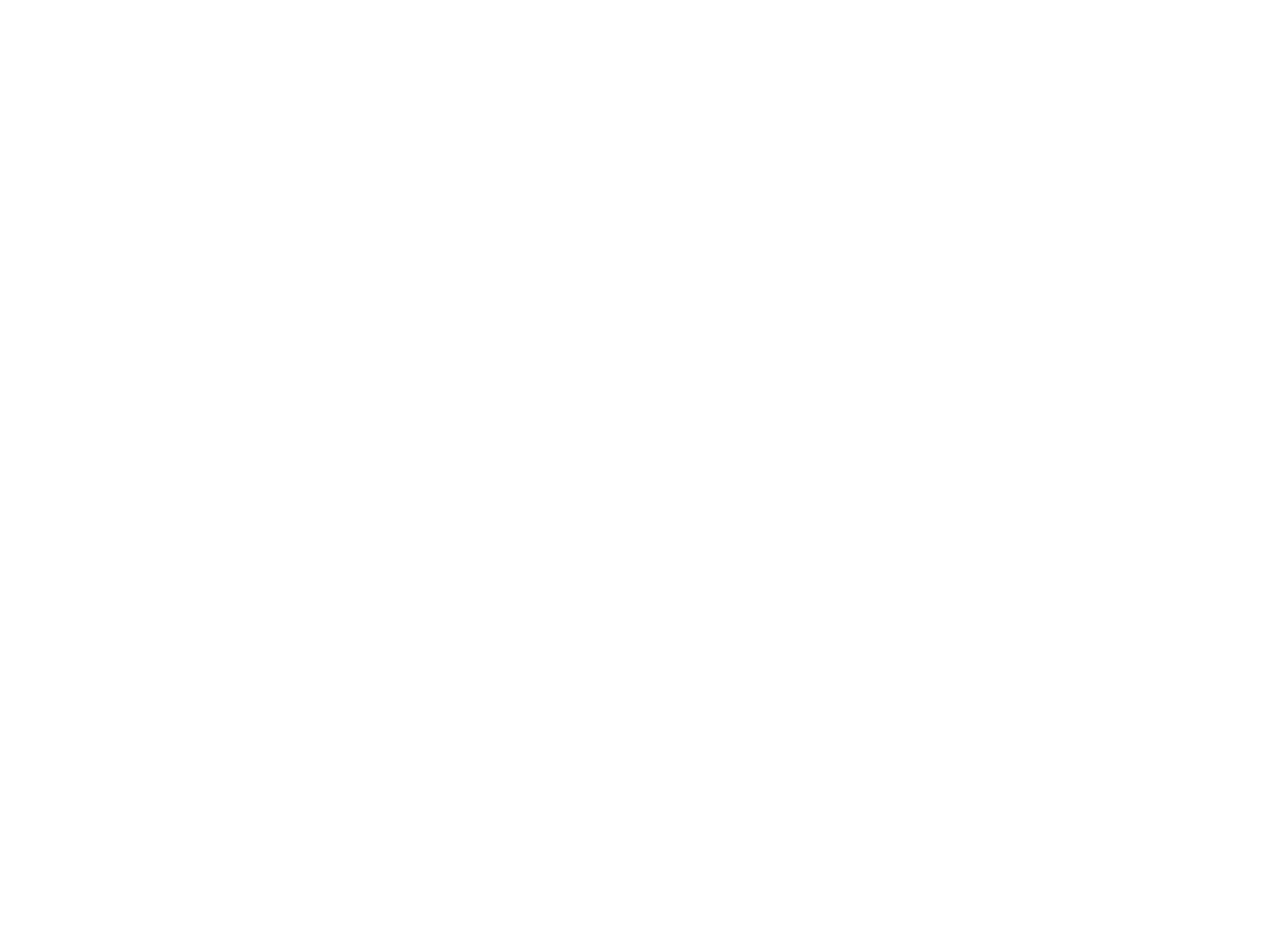
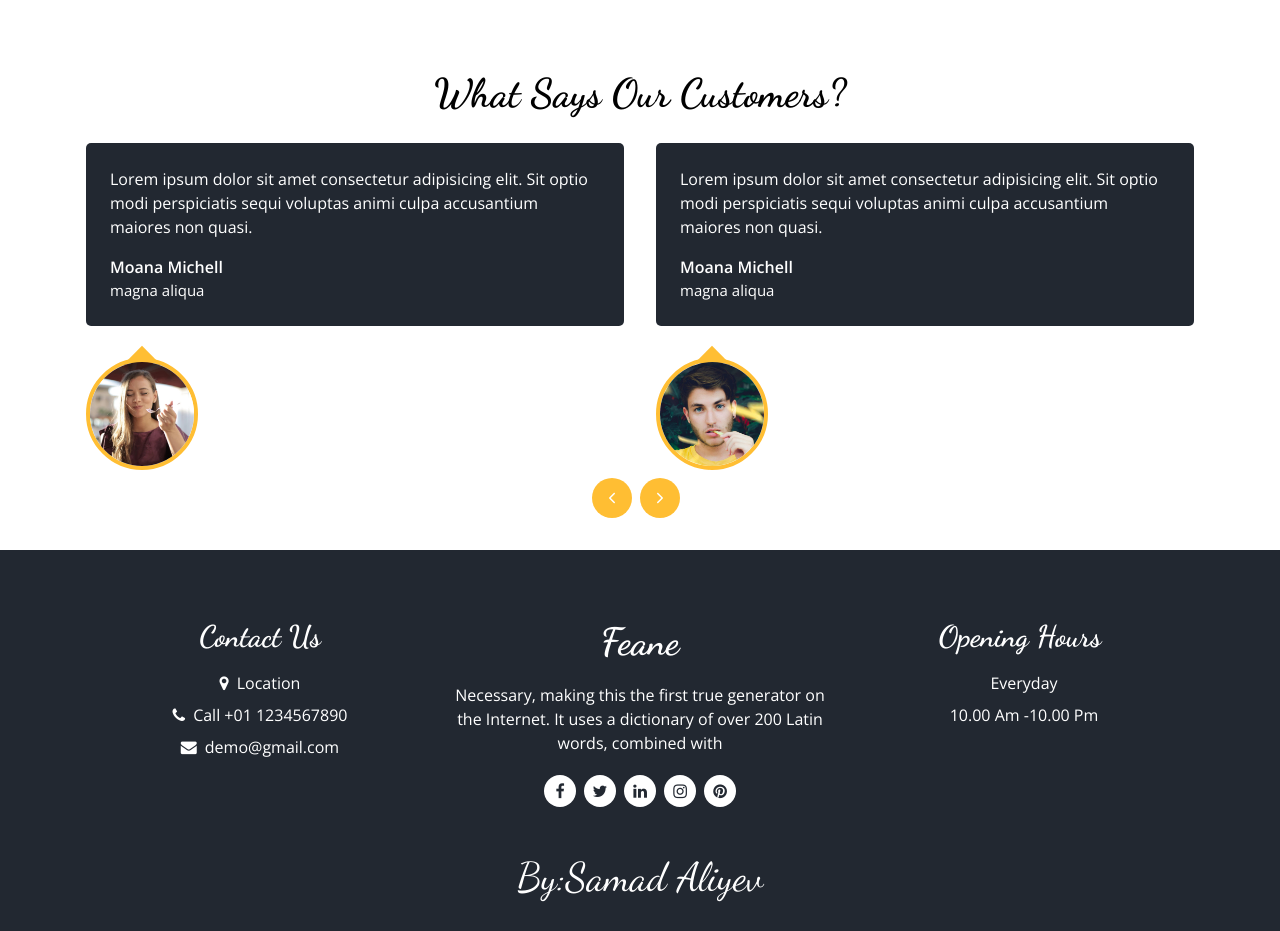
Before and after one commit to SamadAliyev20/Next.JS-Full-Stack-Project, a Next.js app: page / in a window 1280 px wide. Shown: the part 3560-4491 px from the top of the page. Before the commit the page ends 3543 px from the top, so only its background shows below. Built offline with nearby package versions, Linux system fonts and the light colour scheme.

Commit message:
Home-Page-Front-End-Completed

```diff
--- /dev/null
+++ b/components/customers/CustomerItem.jsx
@@ -0,0 +1,32 @@
+import Image from "next/image";
+import React from "react";
+
+const CustomerItem = ({imgSrc}) => {
+  return (
+    <div className="mt-5 mx-4">
+      <div className="p-6 bg-secondary text-white rounded-[5px]">
+        <p>
+          Lorem ipsum dolor sit amet consectetur adipisicing elit. Sit optio
+          modi perspiciatis sequi voluptas animi culpa accusantium maiores non
+          quasi.
+        </p>
+        <div className="flex flex-col mt-4">
+        <span className="font-semibold">Moana Michell</span>
+        <span className="text-[15px]">magna aliqua</span>
+      </div>
+      </div>
+      <div className="relative w-28 h-28 border-4 border-primary rounded-full mt-8 before:content-[''] before:absolute before:top-0
+      flex justify-center before:-translate-y-3 before:rotate-45 before:bg-primary before:w-5 before:h-5">
+        <Image
+          src={imgSrc}
+          alt=""
+          layout="fill"
+          objectFit="contain"
+          className="rounded-full"
+        />
+      </div>
+    </div>
+  );
+};
+
+export default CustomerItem;
--- /dev/null
+++ b/components/customers/Customers.jsx
@@ -0,0 +1,59 @@
+import React from "react";
+import Title from "../ui/Title";
+import CustomerItem from "./CustomerItem";
+import Slider from "react-slick";
+import { IoIosArrowBack, IoIosArrowForward } from "react-icons/io";
+
+const Customers = () => {
+  const NextBtn = ({ onClick }) => {
+    return (
+      <button
+        className="absolute -bottom-12 left-1/2 bg-primary flex justify-center items-center w-10 h-10 rounded-full text-white"
+        onClick={onClick}
+      >
+        <IoIosArrowForward />
+      </button>
+    );
+  };
+  const PrevBtn = ({ onClick }) => {
+    return (
+      <button
+        className="absolute -bottom-12 right-1/2 bg-primary flex justify-center items-center w-10 h-10 rounded-full text-white mr-2"
+        onClick={onClick}
+      >
+        <IoIosArrowBack />
+      </button>
+    );
+  };
+  const settings = {
+    dots: false,
+    infinite: true,
+    speed: 500,
+    slidesToShow: 2,
+    slidesToScroll: 1,
+    arrows: true,
+    nextArrow: <NextBtn />,
+    prevArrow: <PrevBtn />,
+    responsive: [
+      {
+        breakpoint: 768,
+        settings: {
+          slidesToShow: 1,
+        },
+      },
+    ],
+  };
+  return (
+    <div className="container mx-auto my-20">
+      <Title addClass="text-[40px] text-center">What Says Our Customers?</Title>
+      <Slider {...settings}>
+        <CustomerItem imgSrc="/images/client1.jpg" />
+        <CustomerItem imgSrc="/images/client2.jpg" />
+        <CustomerItem imgSrc="/images/client1.jpg" />
+        <CustomerItem imgSrc="/images/client2.jpg" />
+      </Slider>
+    </div>
+  );
+};
+
+export default Customers;
--- a/components/layout/Footer.jsx
+++ b/components/layout/Footer.jsx
@@ -1,5 +1,85 @@
+import Title from "../ui/Title";
+
 const Footer = () => {
-  return <div></div>;
+  return (
+    <div className="bg-secondary text-white">
+      <div className="container mx-auto pt-16 pb-6">
+        <div className="flex md:justify-between justify-center text-center flex-wrap md:gap-y-0 gap-y-6 ">
+          <div className="md:flex-1">
+            <Title addClass="text-[30px]">Contact Us</Title>
+            <div className="flex flex-col gap-y-2 mt-3">
+              <div>
+                <i className="fa fa-map-marker"></i>
+                <span className="inline-block ml-2">Location</span>
+              </div>
+              <div>
+                <i className="fa fa-phone"></i>
+                <span className="inline-block ml-2">Call +01 1234567890</span>
+              </div>
+              <div>
+                <i className="fa fa-envelope"></i>
+                <span className="inline-block ml-2">demo@gmail.com</span>
+              </div>
+            </div>
+          </div>
+          <div className="md:flex-1">
+            <Title addClass="text-[38px]">Feane</Title>
+            <p className="mt-3">
+              Necessary, making this the first true generator on the Internet.
+              It uses a dictionary of over 200 Latin words, combined with
+            </p>
+            <div className="flex items-center justify-center mt-5 gap-x-2">
+              <a
+                href=""
+                className="w-8 h-8 grid place-content-center bg-white text-secondary rounded-full "
+              >
+                <i className="fa fa-facebook"></i>
+              </a>
+              <a
+                href=""
+                className="w-8 h-8 grid place-content-center bg-white text-secondary rounded-full"
+              >
+                <i className="fa fa-twitter"></i>
+              </a>
+              <a
+                href=""
+                className="w-8 h-8 grid place-content-center bg-white text-secondary rounded-full"
+              >
+                <i className="fa fa-linkedin"></i>
+              </a>
+              <a
+                href=""
+                className="w-8 h-8 grid place-content-center bg-white text-secondary rounded-full"
+              >
+                <i className="fa fa-instagram"></i>
+              </a>
+              <a
+                href=""
+                className="w-8 h-8 grid place-content-center bg-white text-secondary rounded-full"
+              >
+                <i className="fa fa-pinterest"></i>
+              </a>
+            </div>
+          </div>
+          <div className="md:flex-1">
+            <Title addClass="text-[30px]">Opening Hours</Title>
+            <div className="flex flex-col gap-y-2 mt-3">
+              <div>
+                <span className="inline-block ml-2">Everyday</span>
+              </div>
+              <div>
+                <span className="inline-block ml-2">10.00 Am -10.00 Pm</span>
+              </div>
+            </div>
+          </div>
+        </div>
+        <p className="text-center mt-10 font-dancing text-[40px]">
+          By:Samad Aliyev
+        </p>
+      </div>
+    </div>
+  );
+
 };
 
 export default Footer;
--- a/pages/home/index.jsx
+++ b/pages/home/index.jsx
@@ -4,15 +4,17 @@ import MenuWrapper from "@/components/product/MenuWrapper";
 import About from "@/components/About";
 import React from "react";
 import Reservation from "@/components/Reservation";
+import Customers from "@/components/customers/Customers";
 
 const index = () => {
-  return <div>
+  return <React.Fragment>
     <Carousel/>
     <Campaigns/>
     <MenuWrapper/>
     <About/>
     <Reservation/>
-  </div>;
+    <Customers/>
+  </React.Fragment>;
 };
 
 export default index;
--- a/pages/index.jsx
+++ b/pages/index.jsx
@@ -1,6 +1,7 @@
 import Head from "next/head";
 import Home from "./home";
 import Header from "@/components/layout/Header";
+import Footer from "@/components/layout/Footer";
 
 export default function Index() {
   return (
@@ -16,6 +17,7 @@ export default function Index() {
       </Head>
       <Header />
       <Home />
+      <Footer/>
     </div>
   );
 }
```
Also changed, not shown: public/images/client1.jpg (added), public/images/client2.jpg (added).
